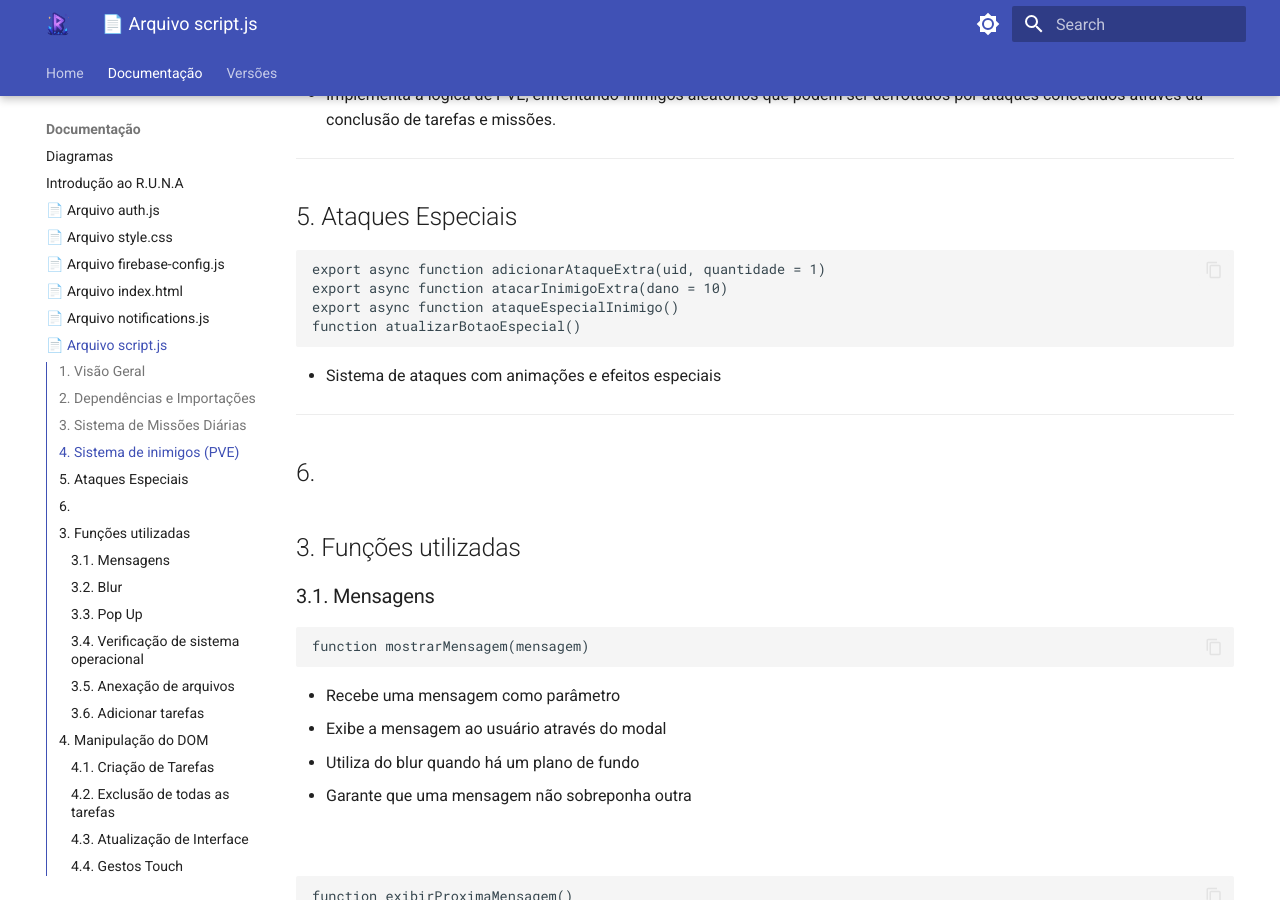
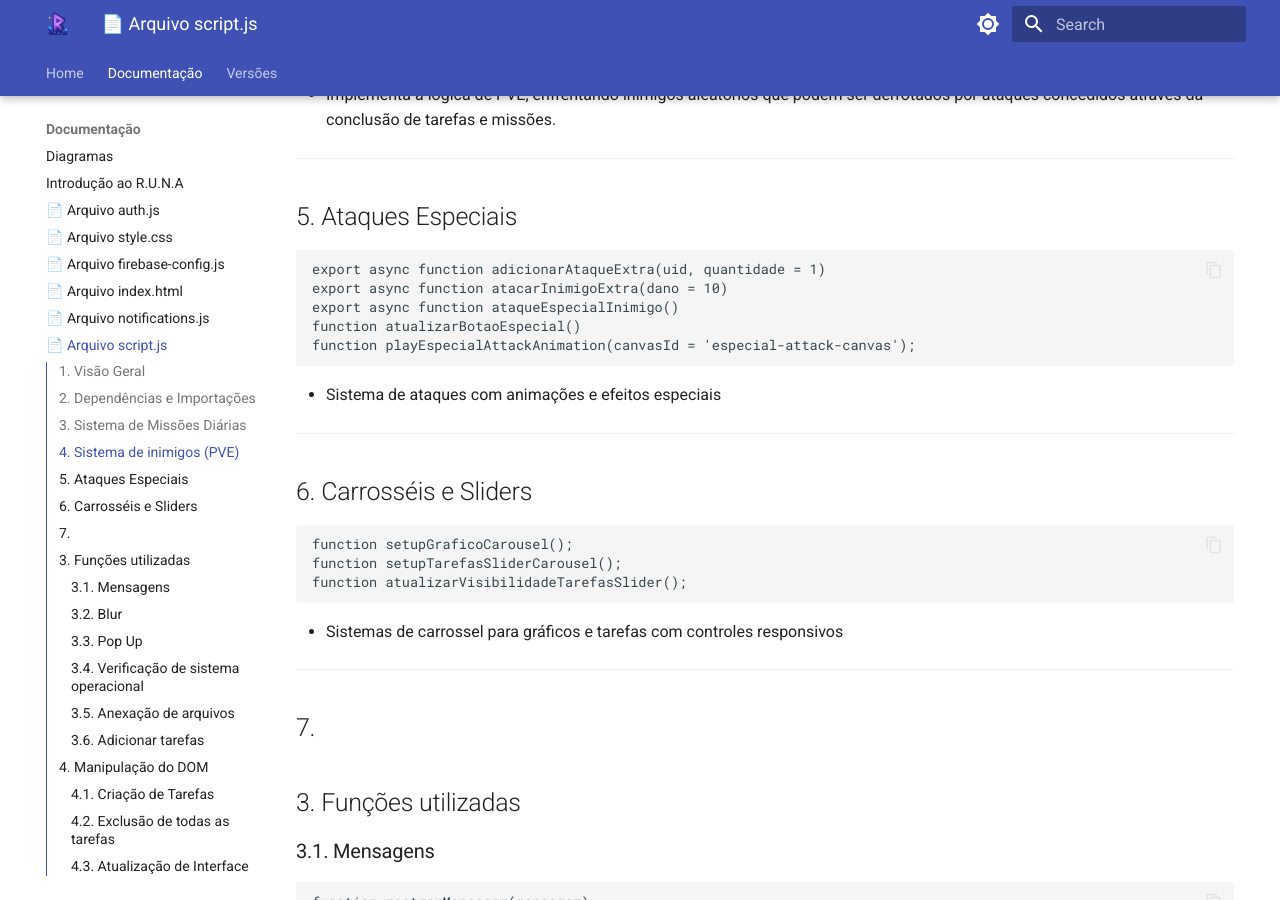
Before and after one commit to Radsfer/DocsE7Runa, an MkDocs documentation site: the page built from docs/documentação/scripts.md, in a window 1280 px wide and 900 px high, scrolled down 1332 px. Built offline with MkDocs 1.6.1 and Material for MkDocs 9.7.7, drawn with Linux system fonts in a browser that asks for light colours.

Commit message:
Carrosséis e Sliders

````diff
--- a/docs/documentação/scripts.md
+++ b/docs/documentação/scripts.md
@@ -64,13 +64,25 @@ export async function adicionarAtaqueExtra(uid, quantidade = 1)
 export async function atacarInimigoExtra(dano = 10)
 export async function ataqueEspecialInimigo()
 function atualizarBotaoEspecial()
+function playEspecialAttackAnimation(canvasId = 'especial-attack-canvas');
 ```
 
 * Sistema de ataques com animações e efeitos especiais
 
   ---
 
-## 6.
+## 6. Carrosséis e Sliders
+
+```js
+function setupGraficoCarousel();
+function setupTarefasSliderCarousel();
+function atualizarVisibilidadeTarefasSlider();
+```
+* Sistemas de carrossel para gráficos e tarefas com controles responsivos
+
+---
+
+## 7.
 
 ## 3. Funções utilizadas
 
````
